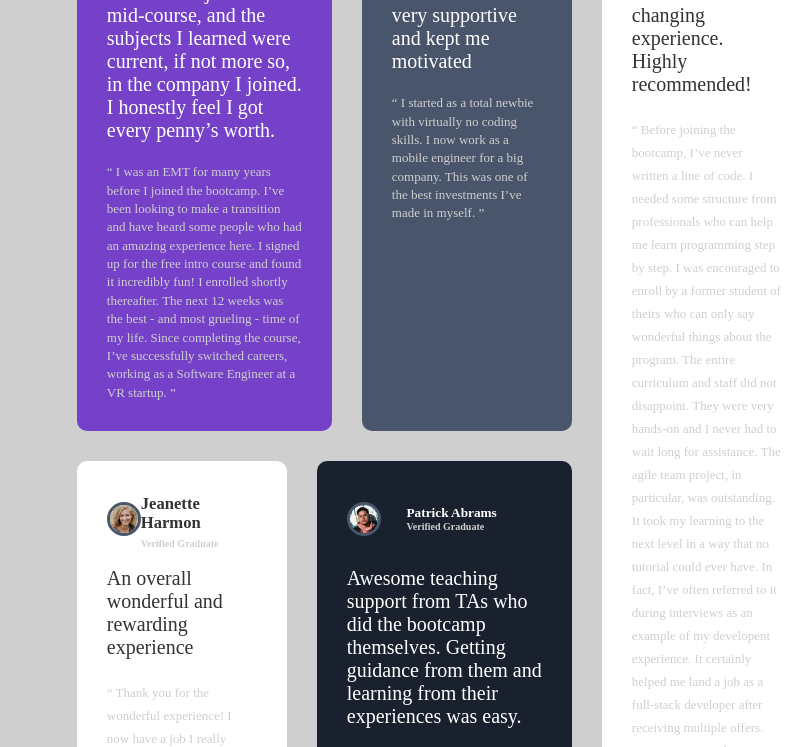
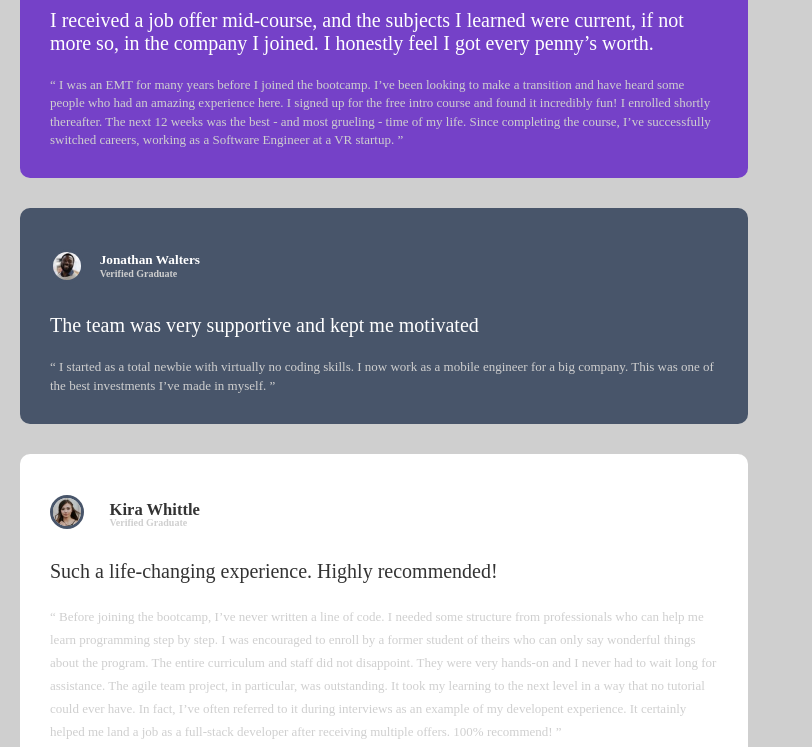
Before and after one commit to AhmedGamalDev8/My-First-Frontend-Mentor-Project, a plain HTML site: page index.html in a window 768 px wide. Shown: the part 174-921 px from the top of the page, 812 px wide, since content can reach past the window. Drawn offline with Linux system fonts and the light colour scheme.

Commit message:
Modified The CSS Files

```diff
--- a/css/mediaQuery.css
+++ b/css/mediaQuery.css
@@ -1,4 +1,4 @@
-@media (max-width: 375px) {
+@media (max-width: 767px) {
   .container {
     margin-top: 10%;
     margin-bottom: 10%;
@@ -18,3 +18,23 @@
     "per-3";
   }
 }
+@media (min-width: 768px) and (max-width: 992px) {
+  .container {
+    margin-top: 10%;
+    margin-bottom: 10%;
+    padding-right: 20px;
+    padding-left: 20px;
+    margin-right: auto;
+    margin-left: auto;
+  }
+  .layout {
+    grid-template-columns: 1fr;
+    grid-template-rows: 1fr;
+    grid-template-areas:
+    "per-1 per-1"
+    "per-2 per-2"
+    "per-3 per-3"
+    "per-4 per-4"
+    "per-5 per-5";
+  }
+}
```
Also changed, not shown: css/style.css (+0 -8 lines).
